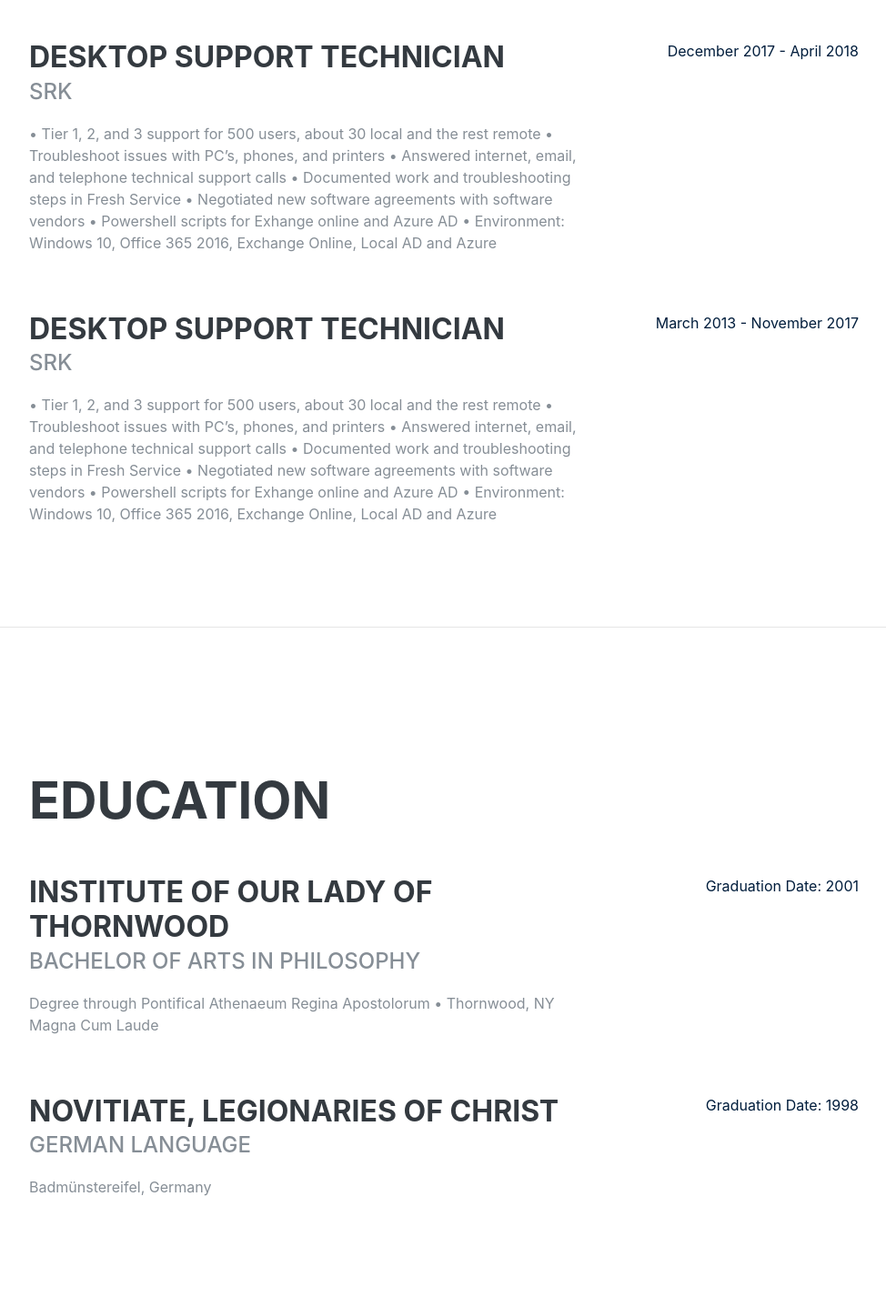
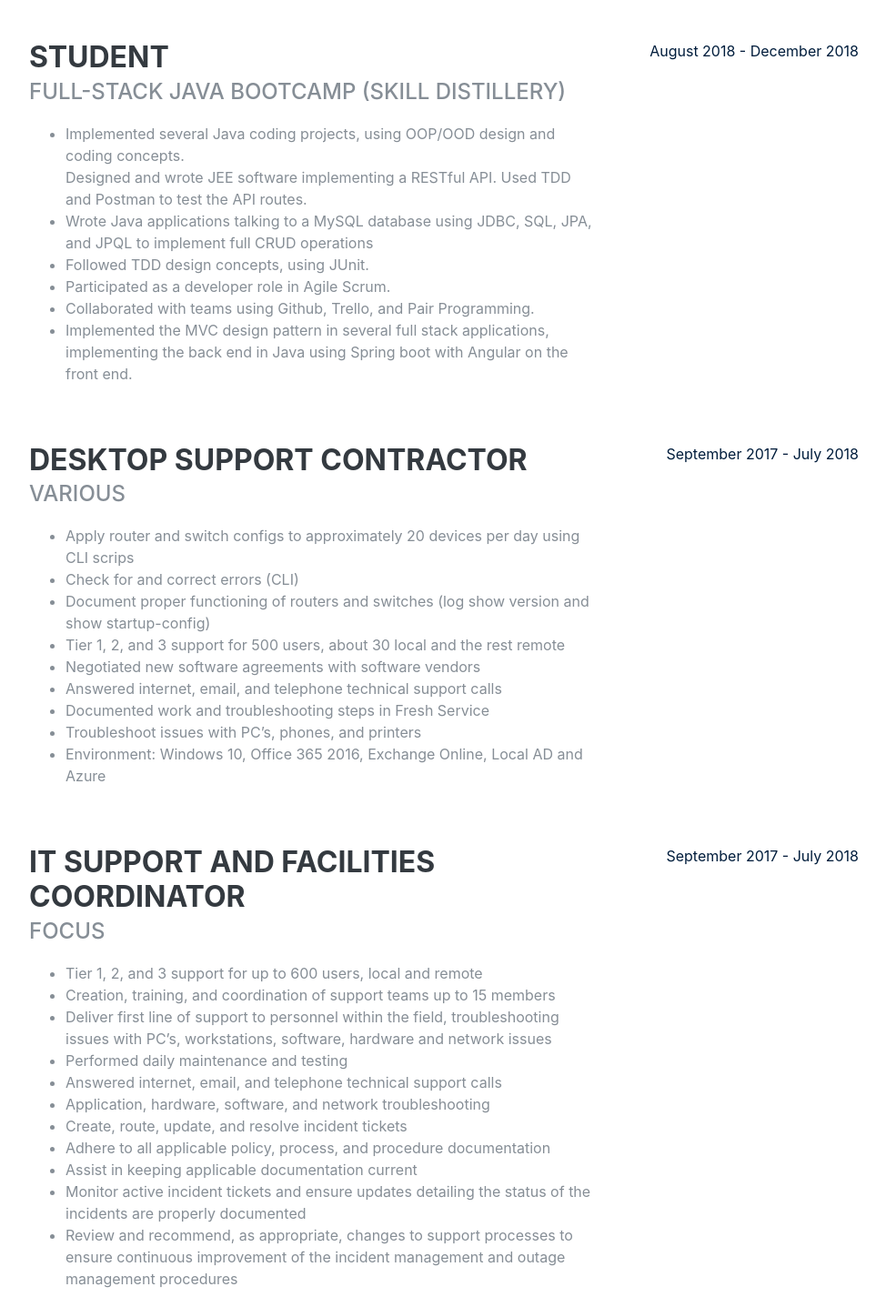
Before and after one commit to ajtpxn/PersonalSite, a website with bundled scripts: page html/index.html in a window 1280 px wide. Shown: the part 920-2357 px from the top of the page at 91% size, without its empty margins (288-1262 px from the left). Built offline with nearby package versions, Linux system fonts and the light colour scheme; a web font is replaced by a local one.

Commit message:
Changes to experience section

```diff
--- a/html/index.html
+++ b/html/index.html
@@ -90,36 +90,118 @@
 
         <div class="resume-item d-flex flex-column flex-md-row mb-5">
           <div class="resume-content mr-auto">
-            <h3 class="mb-0">Desktop Support Technician</h3>
-            <div class="subheading mb-3">SRK</div>
-            <p>• Tier 1, 2, and 3 support for 500 users, about 30 local and the rest remote
-              • Troubleshoot issues with PC’s, phones, and printers
-              • Answered internet, email, and telephone technical support calls
-              • Documented work and troubleshooting steps in Fresh Service
-              • Negotiated new software agreements with software vendors
-              • Powershell scripts for Exhange online and Azure AD
-              • Environment: Windows 10, Office 365 2016, Exchange Online, Local AD and Azure
-            </p>
+            <h3 class="mb-0">Student</h3>
+            <div class="subheading mb-3">Full-Stack Java Bootcamp (Skill Distillery)</div>
+            <ul>
+              <li>
+                Implemented several Java coding projects, using OOP/OOD design and coding concepts.
+              </li>
+              Designed and wrote JEE software implementing a RESTful API. Used TDD and Postman to test the API routes.
+              <li>
+                Wrote Java applications talking to a MySQL database using JDBC, SQL, JPA, and JPQL to implement full CRUD
+                operations
+              </li>
+              <li>
+                Followed TDD design concepts, using JUnit.
+              </li>
+              <li>
+                Participated as a developer role in Agile Scrum.
+              </li>
+              <li>
+                Collaborated with teams using Github, Trello, and Pair Programming.
+              </li>
+              <li>
+                Implemented the MVC design pattern in several full stack applications, implementing the back end in Java using
+                Spring boot with Angular on the front end.
+              </li>
+            </ul>
+
           </div>
           <div class="resume-date text-md-right">
-            <span class="text-primary">December 2017 - April 2018</span>
+            <span class="text-primary">August 2018 - December 2018</span>
           </div>
         </div>
         <div class="resume-item d-flex flex-column flex-md-row mb-5">
           <div class="resume-content mr-auto">
-            <h3 class="mb-0">Desktop Support Technician</h3>
-            <div class="subheading mb-3">SRK</div>
-            <p>• Tier 1, 2, and 3 support for 500 users, about 30 local and the rest remote
-              • Troubleshoot issues with PC’s, phones, and printers
-              • Answered internet, email, and telephone technical support calls
-              • Documented work and troubleshooting steps in Fresh Service
-              • Negotiated new software agreements with software vendors
-              • Powershell scripts for Exhange online and Azure AD
-              • Environment: Windows 10, Office 365 2016, Exchange Online, Local AD and Azure
-            </p>
+            <h3 class="mb-0">Desktop Support Contractor</h3>
+            <div class="subheading mb-3">Various</div>
+            <ul>
+              <li>
+                Apply router and switch configs to approximately 20 devices per day using CLI scrips
+              </li>
+              <li>
+                Check for and correct errors (CLI)
+              </li>
+              <li>
+                Document proper functioning of routers and switches (log show version and show startup-config)
+              </li>
+              <li>
+                Tier 1, 2, and 3 support for 500 users, about 30 local and the rest remote
+              </li>
+              <li>
+                Negotiated new software agreements with software vendors
+              </li>
+              <li>
+                Answered internet, email, and telephone technical support calls
+              </li>
+              <li>
+                Documented work and troubleshooting steps in Fresh Service
+              </li>
+              <li>
+                Troubleshoot issues with PC’s, phones, and printers
+              </li>
+              <li>Environment: Windows 10, Office 365 2016, Exchange Online, Local AD and Azure</li>
+            </ul>
+
           </div>
           <div class="resume-date text-md-right">
-            <span class="text-primary">March 2013 - November 2017</span>
+            <span class="text-primary">September 2017 - July 2018</span>
+          </div>
+        </div>
+        <div class="resume-item d-flex flex-column flex-md-row mb-5">
+          <div class="resume-content mr-auto">
+            <h3 class="mb-0">IT Support and Facilities Coordinator</h3>
+            <div class="subheading mb-3">FOCUS</div>
+            <ul>
+              <li>
+                Tier 1, 2, and 3 support for up to 600 users, local and remote
+              </li>
+              <li>
+                Creation, training, and coordination of support teams up to 15 members
+              </li>
+              <li>
+                Deliver first line of support to personnel within the field, troubleshooting issues with PC’s, workstations, software, hardware and network issues
+              </li>
+              <li>
+                Performed daily maintenance and testing
+              </li>
+              <li>
+                Answered internet, email, and telephone technical support calls
+              </li>
+              <li>
+                Application, hardware, software, and network troubleshooting
+              </li>
+              <li>
+                Create, route, update, and resolve incident tickets
+              </li>
+              <li>
+                Adhere to all applicable policy, process, and procedure documentation
+              </li>
+              <li>
+                Assist in keeping applicable documentation current
+              </li>
+              <li>
+              Monitor active incident tickets and ensure updates detailing the status of the incidents are properly documented
+            </li>
+            <li>
+              Review and recommend, as appropriate, changes to support processes to ensure continuous improvement of the incident management and outage management procedures
+
+            </li>
+            </ul>
+
+          </div>
+          <div class="resume-date text-md-right">
+            <span class="text-primary">September 2017 - July 2018</span>
           </div>
         </div>
 
```
Also changed, not shown: html/img/profile.jpg.
